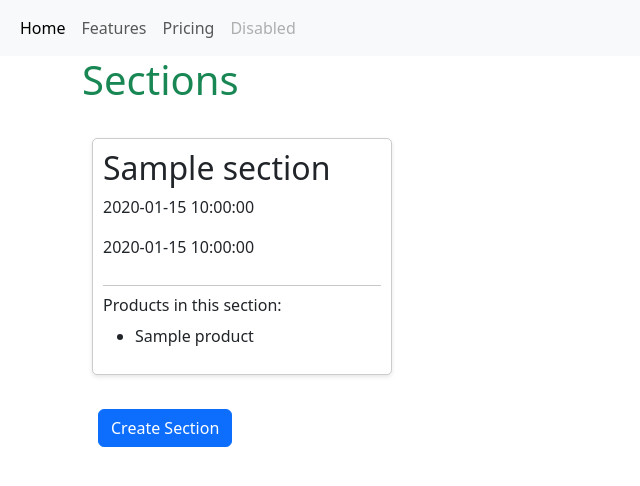
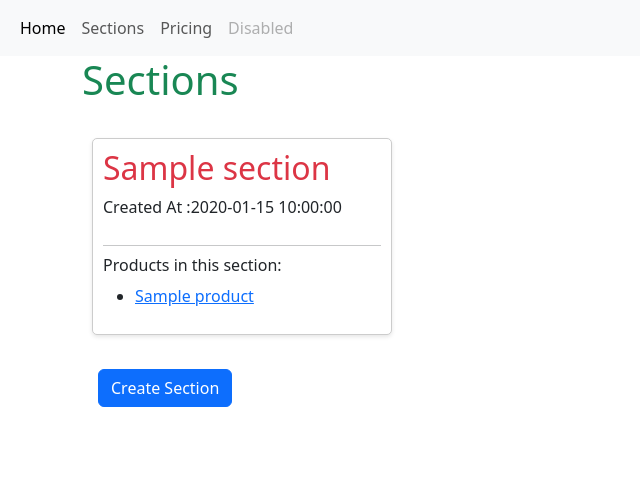
Before and after one commit to osamamagar/Flask_MVT_Task, a Flask app: page /sections/ in a window 1280 px wide. Shown: the top 486 px of the page, without its empty margins (0-640 px from the left). Run offline with Flask 3, Linux system fonts and the light colour scheme; tables that the repository leaves empty hold one stand-in row (values such as "Sample post"); some libraries are stand-ins or nearby versions.

Commit message:
last touch

```diff
--- a/app/templates/layout/base.html
+++ b/app/templates/layout/base.html
@@ -16,10 +16,10 @@
     <div class="collapse navbar-collapse" id="navbarNav">
       <ul class="navbar-nav">
         <li class="nav-item">
-          <a class="nav-link active" aria-current="page" href="/">Home</a>
+          <a class="nav-link active" aria-current="page" href="/products">Home</a>
         </li>
         <li class="nav-item">
-          <a class="nav-link" href="#">Features</a>
+          <a class="nav-link" href="/sections">Sections</a>
         </li>
         <li class="nav-item">
           <a class="nav-link" href="#">Pricing</a>
--- a/app/templates/sections/sections_home.html
+++ b/app/templates/sections/sections_home.html
@@ -29,14 +29,13 @@
 <div class="card-container my-4">
     {% for section in sections %}
         <div class="card">
-            <h2>{{ section.name }}</h2>
-            <p>{{ section.created_at }}</p>
-            <p>{{ section.updated_at }}</p>
+            <h2 class="text-danger">{{ section.name }}</h2>
+            <p >Created At :{{ section.created_at }}</p>
             <hr>
             <h6>Products in this section:</h6>
             <ul>
                 {% for product in section.products %}
-                    <li>{{ product.name }}</li>
+                    <li><span><a href="{{ url_for('products.product_details', product_id=product.id) }}">{{ product.name }}</a></span></li>
                 {% endfor %}
             </ul>
         </div>
```
Also changed, not shown: app/products/views.py (+0 -60 lines), app/templates/products/product_home.html (+7 -4 lines), instance/project.sqlite (added).
